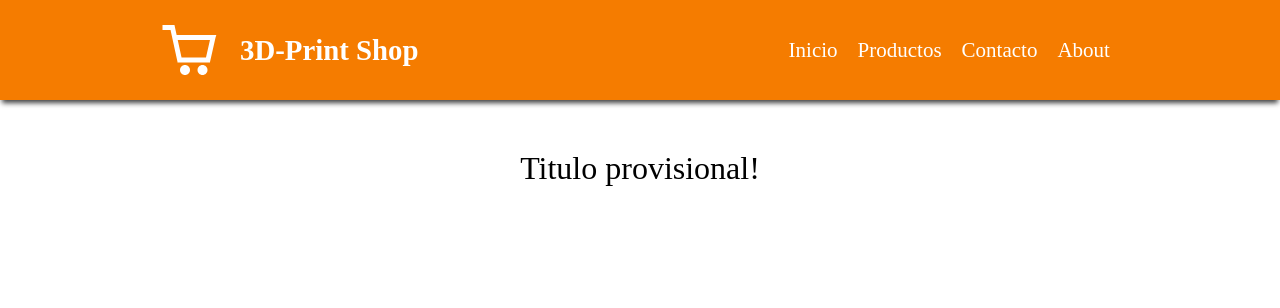
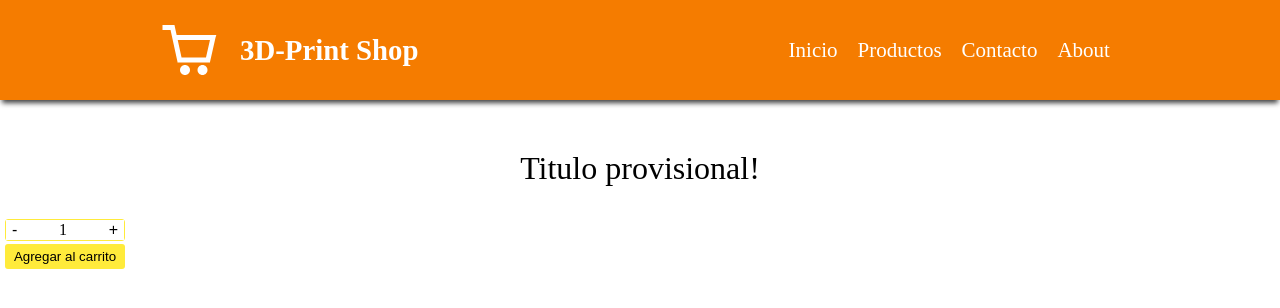
Before and after one commit to rhodlib/e-commerce-react, a React (Create React App) app: page / in a window 1280 px wide. Shown: the top 308 px of the page. Built offline with nearby package versions, Linux system fonts and the light colour scheme.

Commit message:
ItemCount creado utilizando useState

```diff
--- a/src/components/CartWidget.js
+++ b/src/components/CartWidget.js
@@ -10,8 +10,8 @@ const CartWidget = ({fill, width, height}) => {
       xmlns="http://www.w3.org/2000/svg"
     >
       <path
-        fill-rule="evenodd"
-        clip-rule="evenodd"
+        fillRule="evenodd"
+        clipRule="evenodd"
         d="M5.79166 2H1V4H4.2184L6.9872 16.6776H7V17H20V16.7519L22.1932 7.09095L22.5308 6H6.6552L6.08485 3.38852L5.79166 2ZM19.9869 8H7.092L8.62081 15H18.3978L19.9869 8Z"
         fill={fill}
       />
--- /dev/null
+++ b/src/components/ItemCount.js
@@ -0,0 +1,31 @@
+import React, { useState } from "react";
+import styles from "./ItemCount.module.css";
+
+const ItemCount = ({stock, initial, onAdd}) => {
+    const [counter, setCounter] = useState(initial);
+
+    const increment = () => {
+        if(counter < stock){
+            setCounter(counter + 1);
+        }
+    }
+
+    const decrement = () => {
+        if(counter > initial){
+            setCounter(counter - 1);
+        }
+    }
+
+    return (
+        <div className={styles.itemCount}>
+            <div className={styles.counterController}>
+                <button className={styles.controlButton} onClick={decrement}>-</button>
+                <span className={styles.counter}>{counter}</span>
+                <button className={styles.controlButton} onClick={increment}>+</button>
+            </div>
+            <button className={styles.onAddButton} onClick={stock ? ()=> onAdd(counter): null}>Agregar al carrito</button>
+        </div>
+    )
+}
+
+export default ItemCount;
--- /dev/null
+++ b/src/components/ItemCount.module.css
@@ -0,0 +1,41 @@
+.itemCount {
+    display: flex;
+    flex-direction: column;
+    justify-content: center;
+    align-items: center;
+    width: 120px;
+    margin: 5px;
+}
+
+.counterController {
+    display: flex;
+    justify-content: space-between;
+    align-items: center;
+    width: 100%;
+    border: 1px solid #FFEB3B;
+    border-radius: 3px;
+    margin-bottom: 3px;
+}
+
+.controlButton {
+    background-color: #FFF;
+    border: none;
+    cursor: pointer;
+    font-size: 16px;
+}
+
+.controlButton:hover {
+    color: red;
+}
+
+.onAddButton {
+    width: 100%;
+    background-color: #FFEB3B;
+    padding: 5px;
+    border-radius: 3px;
+    border: none;
+}
+
+.onAddButton:hover {
+    cursor: pointer;
+}
--- a/src/components/ItemListContainer.js
+++ b/src/components/ItemListContainer.js
@@ -1,8 +1,14 @@
 import React from 'react';
 import styles from './ItemListContainer.module.css';
+import ItemCount from './ItemCount';
 
 const ItemListContainer = ({greeting}) => {
-    return <p className={styles.container}>{greeting}</p>
+    return (
+        <>
+            <p className={styles.container}>{greeting}</p>
+            <ItemCount stock={5} initial={1} onAdd={console.log}/>
+        </>
+    )
 }
 
 export default ItemListContainer;
```
Also changed, not shown: 1 other file (tests, documents, lock files or other folders).
